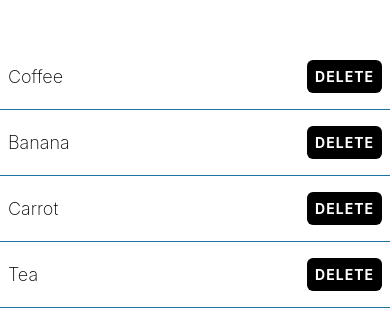
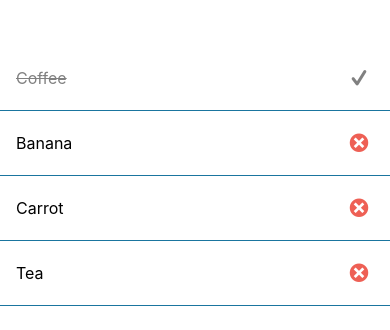
Before and after one commit to Logic-gate-sys/taskly, a React Native app: screen / in a window 390 px wide. Shown: the part 246-576 px from the top of the page. Built offline with nearby package versions, Linux system fonts and the light colour scheme.

Commit message:
about to start navigation

```diff
--- a/App.tsx
+++ b/App.tsx
@@ -2,10 +2,11 @@ import { StyleSheet, Text, View, TouchableOpacity, Alert } from 'react-native'
 import { theme } from './theme'
 import { ShoppingListItem } from './components/shoppinglist-item'
 
+
 export default function App() {
   return (
     <View style={styles.container}>
-          <ShoppingListItem name='Coffee' />
+          <ShoppingListItem name='Coffee' isCompleted={true} />
           <ShoppingListItem name='Banana' />
           <ShoppingListItem name='Carrot' />
            <ShoppingListItem name='Tea' />
--- a/components/shoppinglist-item.tsx
+++ b/components/shoppinglist-item.tsx
@@ -1,63 +1,75 @@
-import { TouchableOpacity, View, Alert, StyleSheet, Text } from "react-native";
-import { theme } from "../theme";
+import { TouchableOpacity, View, Alert, StyleSheet, Text } from 'react-native'
+import { theme } from '../theme'
+import Entypo from '@expo/vector-icons/Entypo'
 
 type Props = {
-  name: string;
-};
+  name: string
+  isCompleted?: boolean
+}
 
-export function ShoppingListItem({ name }: Props) {
+export function ShoppingListItem({ name, isCompleted }: Props) {
   const handleDelete = () => {
     Alert.alert(
       `Are you sure you want to delete ${name}?`,
-      "It will be gone for good",
+      'It will be gone for good',
       [
         {
-          text: "Yes",
-          onPress: () => console.log("Ok, deleting."),
-          style: "destructive",
+          text: 'Yes',
+          onPress: () => console.log('Ok, deleting.'),
+          style: 'destructive',
         },
-        { text: "Cancel", style: "cancel" },
-      ],
-    );
-  };
+        { text: 'Cancel', style: 'cancel' },
+      ]
+    )
+  }
 
   return (
     <View style={styles.itemContainer}>
-      <Text style={styles.itemText}>{name}</Text>
+      <Text style={[styles.itemText, isCompleted && styles.completedText]}>
+        {name}
+      </Text>
       <TouchableOpacity
         onPress={handleDelete}
         style={styles.button}
-        activeOpacity={0.8}
+        activeOpacity={0.7}
+        hitSlop={{ top: 12, bottom: 12, left: 12, right: 12 }}
       >
-        <Text style={styles.buttonText}>Delete</Text>
+        <Entypo
+          name={isCompleted ? 'check' : 'circle-with-cross'}
+          size={22}
+          color={isCompleted ? theme.colorGrey : theme.colorRed}
+        />
       </TouchableOpacity>
     </View>
-  );
+  )
 }
 
 const styles = StyleSheet.create({
   itemContainer: {
     paddingVertical: 16,
-    paddingHorizontal: 8,
+    paddingHorizontal: 16,
     borderBottomColor: theme.colorCerulean,
     borderBottomWidth: 1,
-    flexDirection: "row",
-    alignItems: "center",
-    justifyContent: "space-between",
+    flexDirection: 'row',
+    alignItems: 'center',
+    justifyContent: 'space-between',
+    backgroundColor: '#fff',
   },
   itemText: {
-    fontSize: 18,
-    fontWeight: "200",
+    fontSize: 16,
+    fontWeight: '400',
+    color: theme.colorBlack || '#1a1a1a',
+    flex: 1, // Prevents long text from pushing the button off-screen
+    marginRight: 16,
+  },
+  completedText: {
+    textDecorationLine: 'line-through',
+    textDecorationStyle: 'solid',
+    color: theme.colorGrey || '#9ca3af',
   },
   button: {
-    backgroundColor: theme.colorBlack,
-    padding: 8,
-    borderRadius: 6,
+    padding: 4,
+    alignItems: 'center',
+    justifyContent: 'center',
   },
-  buttonText: {
-    color: "#fff",
-    fontWeight: "bold",
-    textTransform: "uppercase",
-    letterSpacing: 1,
-  },
-});
+})
--- a/package.json
+++ b/package.json
@@ -11,6 +11,7 @@
     "lint": "expo lint"
   },
   "dependencies": {
+    "@expo/vector-icons": "^15.0.3",
     "expo": "~54.0.34",
     "expo-status-bar": "~3.0.9",
     "react": "19.1.0",
--- a/theme.ts
+++ b/theme.ts
@@ -1,5 +1,8 @@
 export const theme = {
-  colorCerulean: "#1a759f",
-    colorWhite: "#fff",
-  colorBlack: "#000"
-};
+  colorCerulean: '#1a759f',
+  colorWhite: '#fff',
+  colorGrey: 'grey',
+  colorLightGrey: '#eee',
+  colorBlack: '#000',
+  colorRed: '#ee6055',
+}
```
Also changed, not shown: 1 other file (tests, documents, lock files or other folders).
